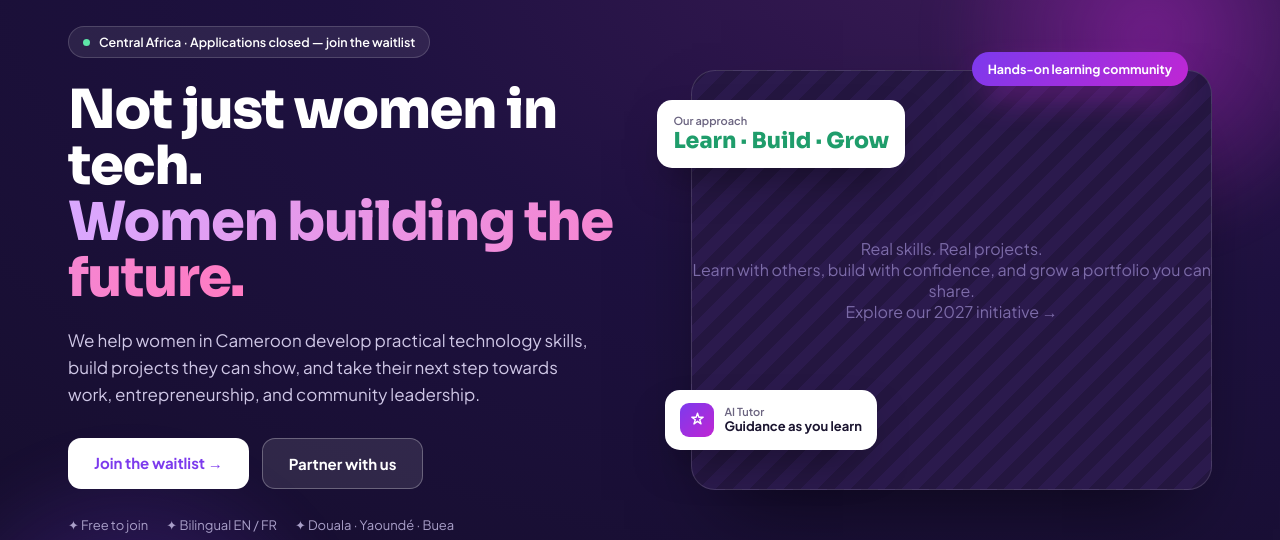
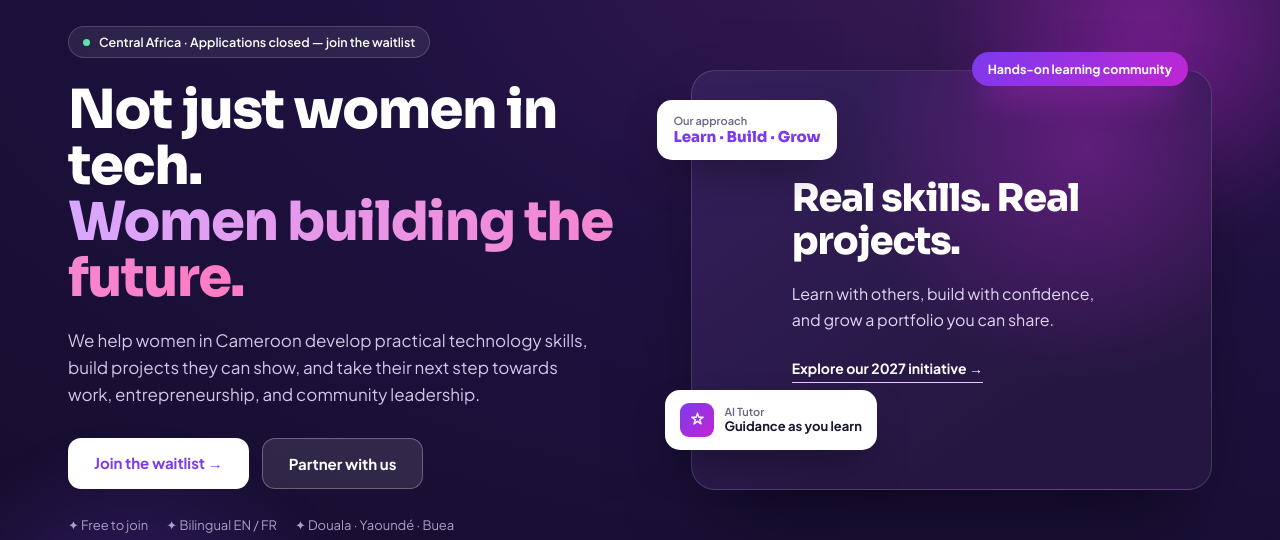
Before and after one commit to techascend-cohort-2/techascend-platform, a Next.js app: page / in a window 1280 px wide. Shown: the part 125-665 px from the top of the page. Built offline with nearby package versions, Linux system fonts and the light colour scheme; no server answers; the database is empty.

Commit message:
Improve public-site clarity and credibility: components/Hero.module.css

```diff
--- a/components/Hero.module.css
+++ b/components/Hero.module.css
@@ -124,27 +124,17 @@
   border-radius: 24px;
   overflow: hidden;
   border: 1px solid rgba(255, 255, 255, 0.14);
-  background: repeating-linear-gradient(135deg, #241640, #241640 12px, #2b1a4d 12px, #2b1a4d 24px);
+  background: radial-gradient(circle at 76% 18%, rgba(192,38,211,.35), transparent 45%), linear-gradient(145deg, #35205d, #241640 75%);
   height: 420px;
   display: flex;
   align-items: center;
   justify-content: center;
   box-shadow: 0 40px 80px -30px rgba(0, 0, 0, 0.6);
 }
-.portraitLabel {
-  text-align: center;
-  color: #7c6ba8;
-}
-.mono {
-  font-family: var(--font-mono);
-  font-size: 12px;
-  letter-spacing: 0.5px;
-}
-.sub {
-  font-size: 11px;
-  margin-top: 4px;
-  opacity: 0.7;
-}
+.portraitLabel { text-align: left; color: #fff; padding: clamp(24px, 5vw, 50px); max-width: 420px; }
+.portraitHeading { font-family: var(--font-sora); font-size: clamp(26px, 3vw, 38px); font-weight: 800; line-height: 1.14; letter-spacing: -1px; }
+.portraitSub { margin-top: 18px; color: #e0d7f4; font-size: 16px; line-height: 1.6; }
+.portraitLink { display: inline-block; margin-top: 26px; padding-bottom: 5px; border-bottom: 1px solid #f0c6ff; color: #fff; font-weight: 700; font-size: 14px; }
 
 .cardIncome {
   position: absolute;
@@ -165,8 +155,8 @@
 .cardIncomeVal {
   font-family: var(--font-sora);
   font-weight: 800;
-  font-size: 22px;
-  color: var(--pos);
+  font-size: 15px;
+  color: var(--brand1);
 }
 
 .cardTutor {
```
